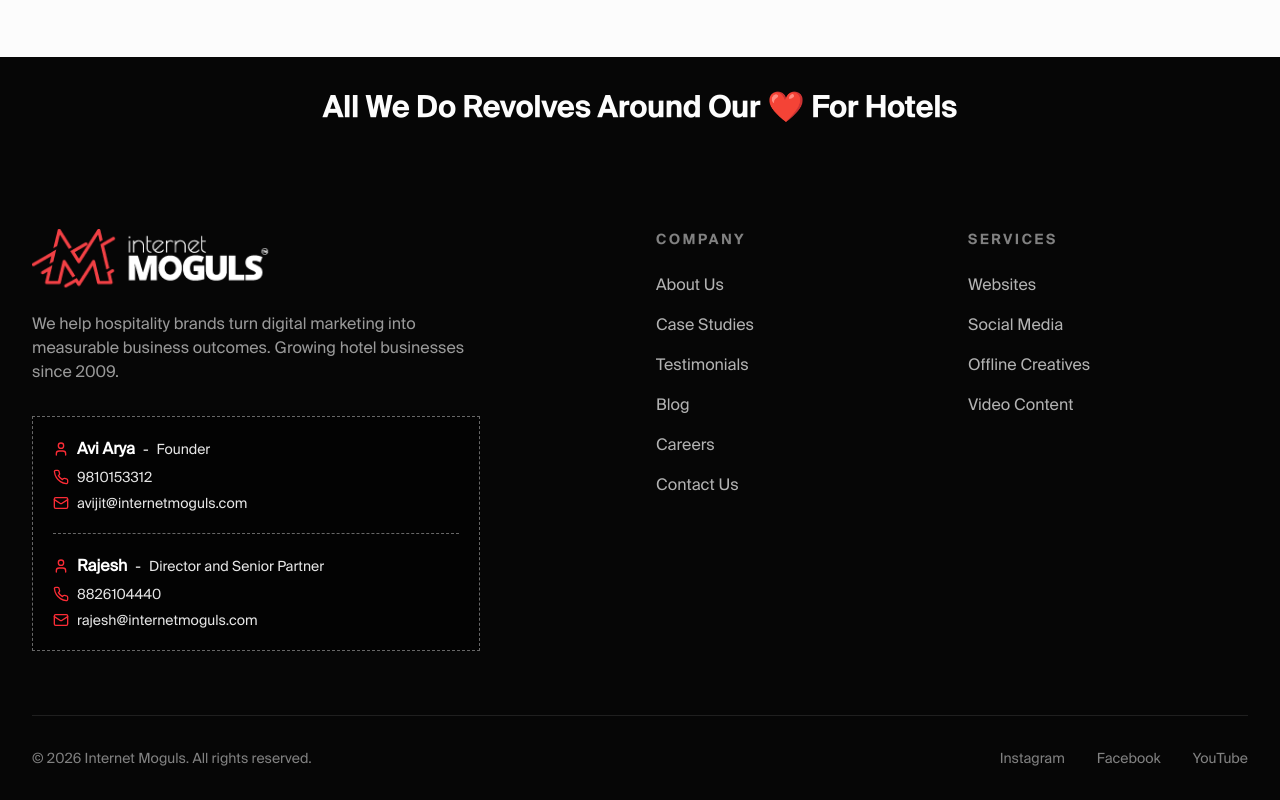
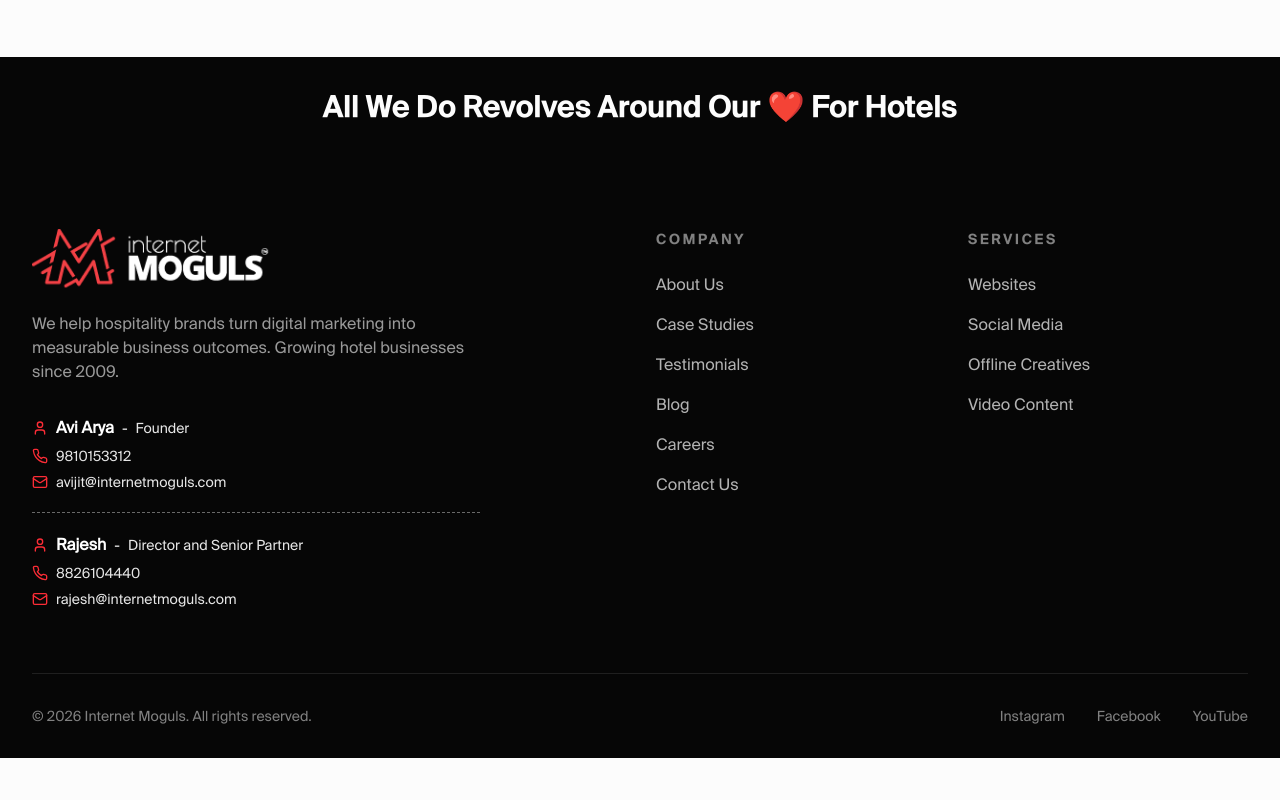
Before and after one commit to moguls-web/internetmogulswebsite, a Next.js app: page /Reach_Us in a window 1280 px wide. Shown: the part 3648-4448 px from the top of the page. After the commit the page ends 4406 px from the top, so only its background shows below. Built offline with nearby package versions, Linux system fonts and the light colour scheme.

Commit message:
im 23  1

```diff
--- a/components/footer.tsx
+++ b/components/footer.tsx
@@ -25,7 +25,7 @@ export function Footer() {
 Growing hotel businesses since 2009.
 
             </p>
-            <div className="mt-8 rounded-md border border-dashed border-background/40 bg-black/50 p-5 max-w-md">
+            <div className="mt-8 max-w-md">
               {[
                 { name: "Avi Arya", role: "Founder", phone: "9810153312", email: "avijit@internetmoguls.com" },
                 { name: "Rajesh", role: "Director and Senior Partner", phone: "8826104440", email: "rajesh@internetmoguls.com" },
```
